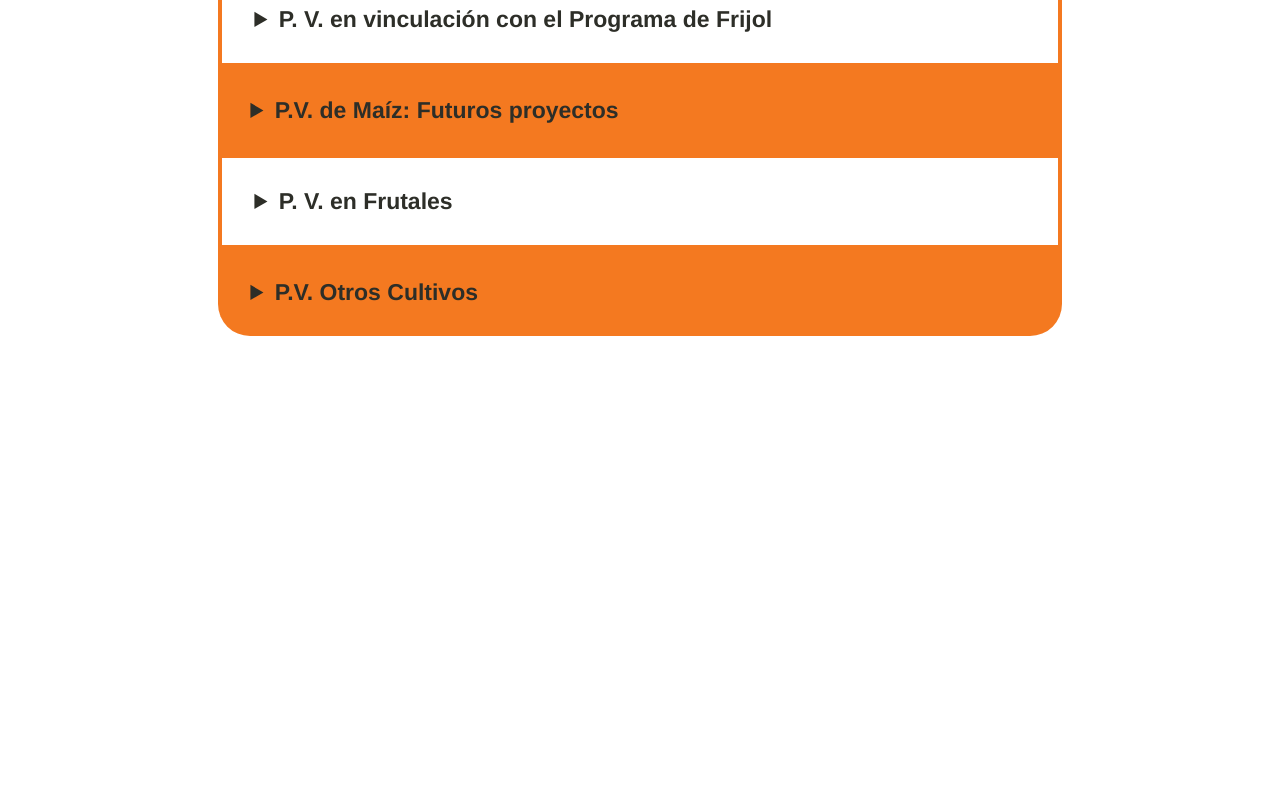
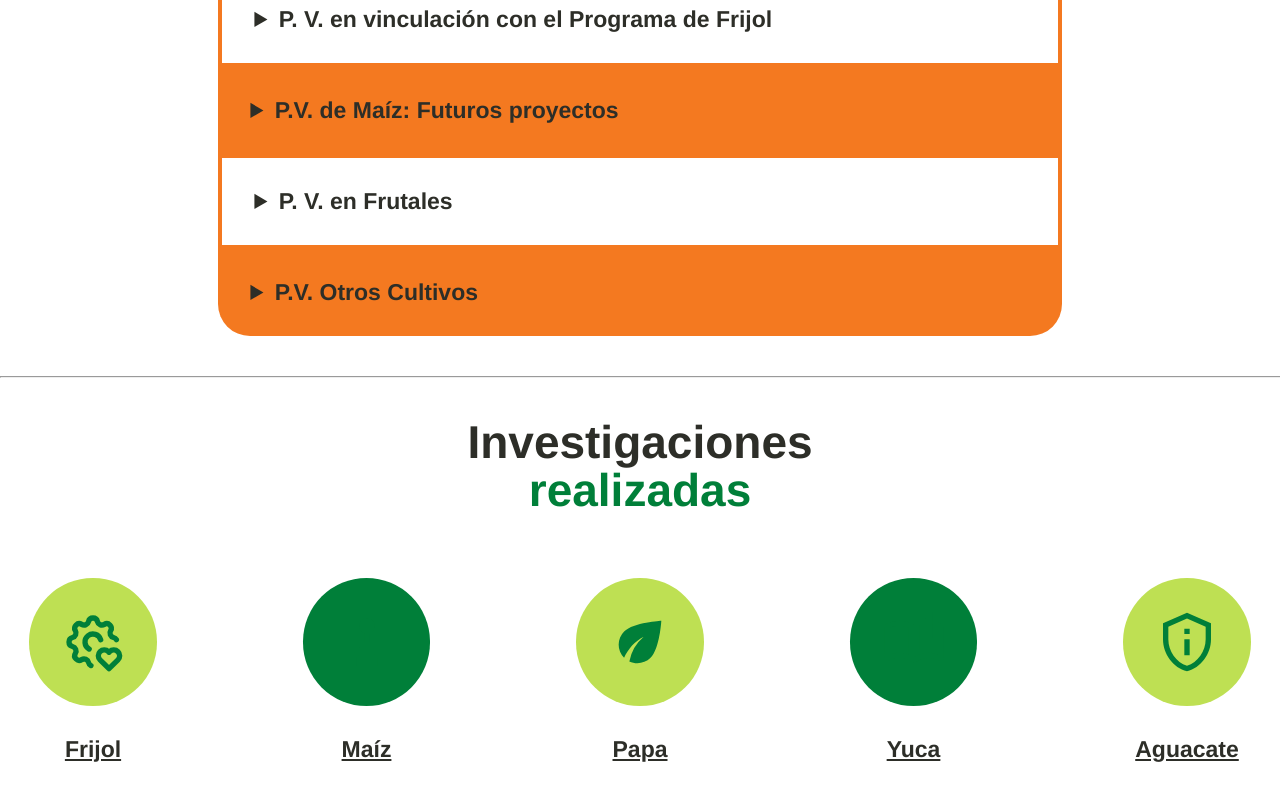
Before and after one commit to giorgidevisual/app-icta-gt, a Next.js app: page / in a window 1280 px wide. Shown: the part 3255-4055 px from the top of the page. Before the commit the page ends 3623 px from the top, so only its background shows below. Built offline with nearby package versions, Linux system fonts and the light colour scheme.

Commit message:
create components investigaciones

```diff
--- a/app/page.tsx
+++ b/app/page.tsx
@@ -2,7 +2,7 @@ import {
   Accordion,
   CarouselArrowDots,
   GridSituacionCultivo,
-  Investigacion, Navbar,
+  Investigacion, Investigaciones, Navbar,
   Objectives,
   ProgramaPVegetal
 } from '@/components';
@@ -30,6 +30,10 @@ export default function HomePage() {
     <section className={styles.wrapperSection}>
       <Accordion />
     </section>
+    <hr style={{width: '80rem', color: '#2D2E28'}}></hr>
+    <section className={styles.wrapperSection}>
+      <Investigaciones />
+    </section>
     </>
   )
 }
--- a/components/accordion/Accordion.tsx
+++ b/components/accordion/Accordion.tsx
@@ -1,4 +1,4 @@
-import { AccordionFill, Objectives } from '@/components'
+import { Objectives } from '@/components'
 import styles from './accordion.module.css'
 
 export const Accordion = () => {
--- a/components/index.ts
+++ b/components/index.ts
@@ -7,5 +7,5 @@ export { Investigacion } from './section-linea-investigacion/Investigacion';
 export { ProgramaPVegetal } from './section-programa/ProgramaPVegetal';
 export { CardsProgramFeatures } from './section-programa/CardsProgramFeatures';
 export { Accordion } from './accordion/Accordion';
-export { AccordionFill } from './accordion/AccordionFill';
-export { AccordionOutline } from './accordion/AccordionOutline';
+export { Investigaciones } from './section-investigaciones/Investigaciones';
+export { CardTiposInvestigaciones } from './section-investigaciones/CardTiposInvestigaciones';
--- /dev/null
+++ b/components/section-investigaciones/CardTiposInvestigaciones.tsx
@@ -0,0 +1,57 @@
+import { TbSettingsHeart } from "react-icons/tb";
+import { MdDeviceHub, MdEco, MdOutlineAutoStories, MdOutlinePrivacyTip} from "react-icons/md";
+import styles from './cardTiposInvestigaciones.module.css'
+
+interface cardType  {
+  icon: string,
+  name: string,
+  url: string
+  colorbackground: string
+}
+
+export const cardData = [
+  {
+    icon: <TbSettingsHeart className={styles.icon} />,
+    name: 'Frijol',
+    url: 'Para el manejo integrado de plagas en diversos cultivos.',
+    colorBackground: <span className={styles['background--01']}></span>
+  },
+  {
+    icon: <MdDeviceHub className={styles.icon}/>,
+    name: 'Maíz',
+    url: 'Para el control de plagas y enfermedades.',
+    colorBackground: <span className={styles['background--02']}></span>,
+  },
+  {
+    icon: <MdEco className={styles.icon} />,
+    name: 'Papa',
+    url: 'Sobre la diversidad patogénica en diferentes regiones de Guatemala.',
+    colorBackground: <span className={styles['background--01']}></span>,
+  },
+  {
+    icon: <MdOutlineAutoStories className={styles.icon}/>,
+    name: 'Yuca',
+    url: 'Para el manejo integrado de plagas en diversos cultivos.',
+    colorBackground: <span className={styles['background--02']}></span>,
+  },
+  {
+    icon: <MdOutlinePrivacyTip className={styles.icon}/>,
+    name: 'Aguacate',
+    url: 'De razas patogénicas caracterizadas para diferentes cultivos.',
+    colorBackground: <span className={styles['background--01']}></span>,
+  },
+]
+
+
+export const CardTiposInvestigaciones = ({...cardData}) => {
+
+  return (
+    <div className={styles.card}>
+      <div className={styles.icon}>
+        {cardData.colorBackground}
+        {cardData.icon}
+      </div>
+      <h4 className={styles.nameCard}><b>{cardData.name}</b></h4>
+    </div>
+  )
+}
--- /dev/null
+++ b/components/section-investigaciones/Investigaciones.tsx
@@ -0,0 +1,26 @@
+import { CardsProgramFeatures } from '@/components'
+import styles from './investigaciones.module.css'
+import { CardTiposInvestigaciones, cardData } from './CardTiposInvestigaciones'
+
+export const Investigaciones = () => {
+  return (
+    <section className={styles.investigacionesContainer}>
+      <header className={styles.titlesContainer}>
+        <h2 className={styles.title}>Investigaciones<br/><span className={styles['title--color']}>realizadas</span></h2>
+        <h3 className={styles.subtitle}></h3>
+      </header>
+      <main className={styles.wrapperMain}>
+        <div className={styles.cardsRowContent}>
+          {cardData.map((card, index: number) => (
+            <CardTiposInvestigaciones
+              key={index}
+              colorBackground={card.colorBackground}
+              icon={ card.icon }
+              name={card.name}
+            />
+          ) )}
+        </div>
+      </main>
+    </section>
+  )
+}
--- /dev/null
+++ b/components/section-investigaciones/cardTiposInvestigaciones.module.css
@@ -0,0 +1,52 @@
+.card {
+  position: relative;
+  display: flex;
+  flex-direction: column;
+  align-items: center;
+  justify-content: center;
+  width: 100%;
+  width: 11.625rem;
+  height: 100%;
+  gap: 5rem;
+
+}
+
+.background--01 {
+  position: absolute;
+  top: 1rem;
+  width: 7.97144rem;
+  height: 7.97144rem;
+  border-radius: 50%;
+  background-color: #BEE053;
+  z-index: 1;
+
+}
+
+.background--02 {
+  position: absolute;
+  top: 1rem;
+  width: 7.97144rem;
+  height: 7.97144rem;
+  border-radius: 50%;
+  background-color: #007F39;
+  z-index: 1;
+
+}
+
+.icon {
+  display: flex;
+  padding-top: 2rem;
+  justify-content: center;
+  align-items: center;
+  color: #007F39;
+  width: 64px;
+  height: 64px;
+  z-index: 2  ;
+}
+
+.nameCard {
+  color: #2D2E28;
+  font-family: Helvetica;
+  font-size: 1.4375rem;;
+  text-decoration-line: underline;
+}
--- /dev/null
+++ b/components/section-investigaciones/investigaciones.module.css
@@ -0,0 +1,53 @@
+.investigacionesContainer {
+  display: flex;
+  flex-direction: column;
+  width: 100%;
+  max-width: 80rem;
+  height: 41rem;
+  gap:2rem;
+}
+
+.titlesContainer {
+  display: flex;
+  flex-direction: column;
+  align-items: center;
+  gap: 1rem;
+}
+
+.title {
+  color: #2D2E28;
+  text-align: center;
+  font-family: Helvetica;
+  font-size: 2.875rem;
+  font-weight: 700;
+  line-height: 3rem;
+}
+
+.title--color {
+  color: #007F39;
+  text-align: center;
+  font-family: Helvetica;
+  font-size: 2.875rem;
+  font-weight: 700;
+}
+
+.subtitle {
+  color: #2D2E28;
+  text-align: center;
+  font-family: Helvetica;
+  font-size: 1rem;
+  line-height: 1rem;
+}
+
+.wrapperMain {
+  display: flex;
+  flex-direction: column;
+  justify-content: space-between;
+}
+
+.cardsRowContent {
+  display: flex;
+  justify-content: space-between;
+  flex-wrap: wrap;
+  row-gap: 1.5rem;
+}
```
